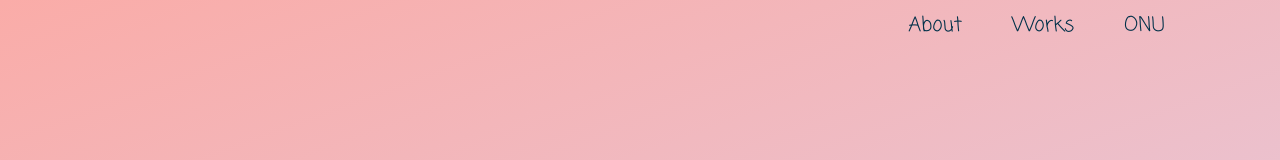
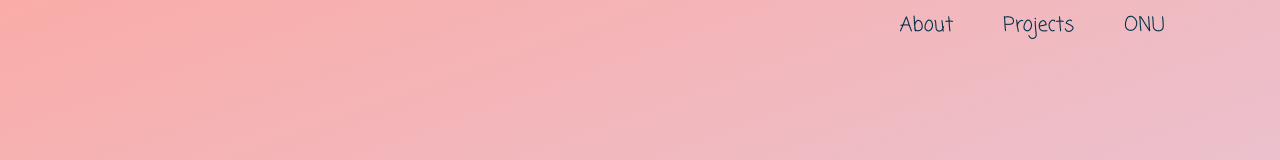
Before and after one commit to DebsAndrade/portfolio-challenge, a React (Create React App) app: page / in a window 1280 px wide. Shown: the top 160 px of the page. Built offline with nearby package versions, Linux system fonts and the light colour scheme.

Commit message:
Corrige medidas responsivas do about

```diff
--- a/src/App.js
+++ b/src/App.js
@@ -69,7 +69,7 @@ const Stack = styled.img`
 `
 const H1 = styled.h1`
   text-align: center;
-  font-size: clamp(2.23em, 2.5vw, 3em);
+  font-size: clamp(2.23em, 0.65em, 3em);
 `
 const H2 = styled.h2`
   font-size: 1.5em;
--- a/src/components/navigation/Navigation.js
+++ b/src/components/navigation/Navigation.js
@@ -9,7 +9,7 @@ const Navigation = () => {
                     <S.A href="#">About</S.A>
                 </S.ListItem>
                 <S.ListItem>
-                    <S.A href="#">Works</S.A>
+                    <S.A href="#">Projects</S.A>
                 </S.ListItem>
                 <S.ListItem>
                     <S.A href="#">ONU</S.A>
--- a/src/styles/NavigationStyle.js
+++ b/src/styles/NavigationStyle.js
@@ -7,16 +7,9 @@ export const ListItem = styled.li`
     padding-inline: 0.8vw;
 `
 export const A = styled.a`
-    font-size: clamp(1em, 30px, 1.25em);
-    box-shadow: inset 0 0 0 0 #003049;
+    font-size: clamp(1em, 1.88em, 1.25em);
     color: #003049;
     padding-inline: 1.15vw;
-    transition: color 0.3s ease-in-out, box-shadow 0.3s ease-in-out;
-    border-radius: 20px;
-    &:hover {
-        box-shadow: inset 6.5vw 0 0 0 #003049;
-        color: white;
-    }
 `
 
 export const HeaderNavigation = styled.nav`
```
